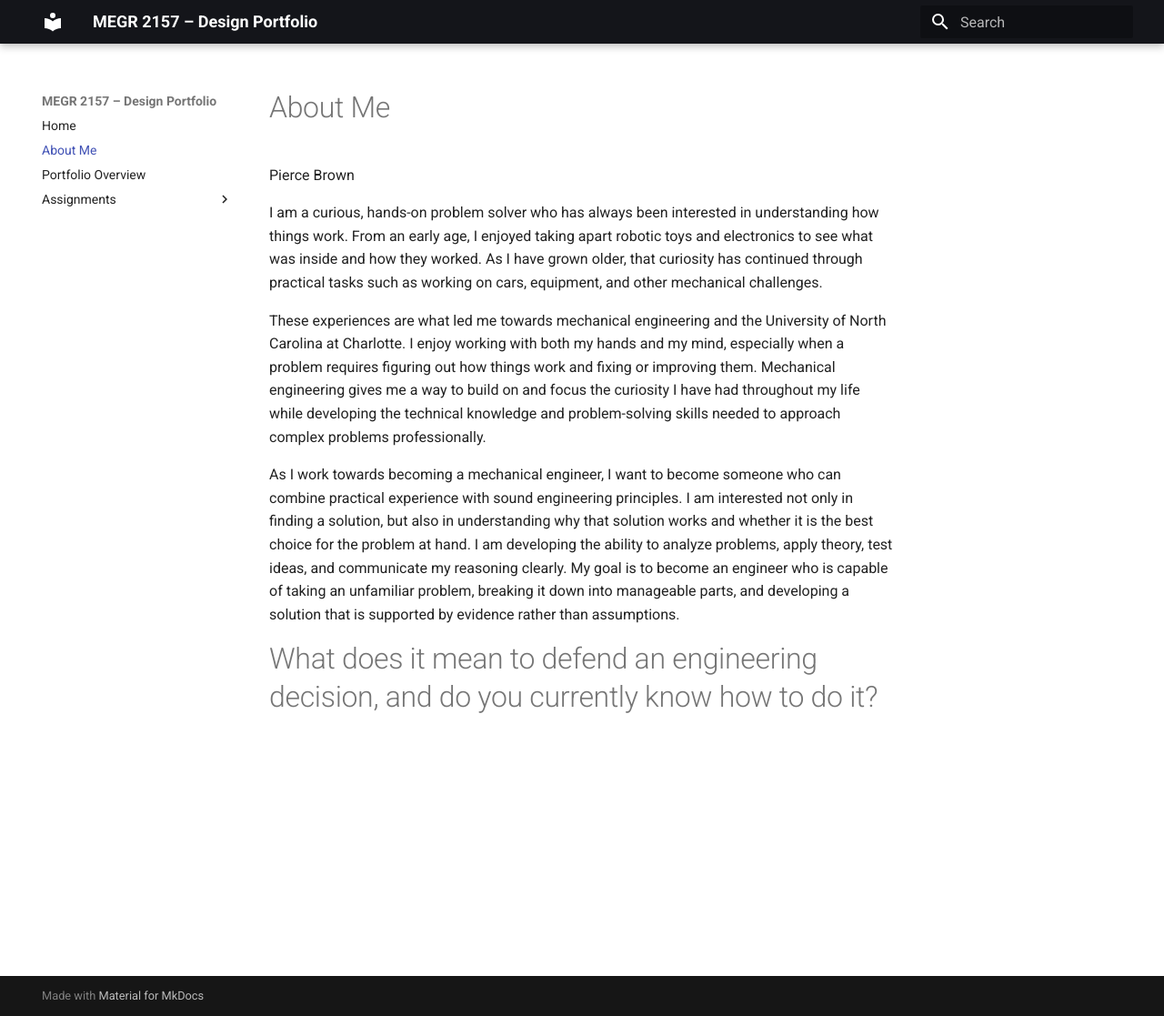
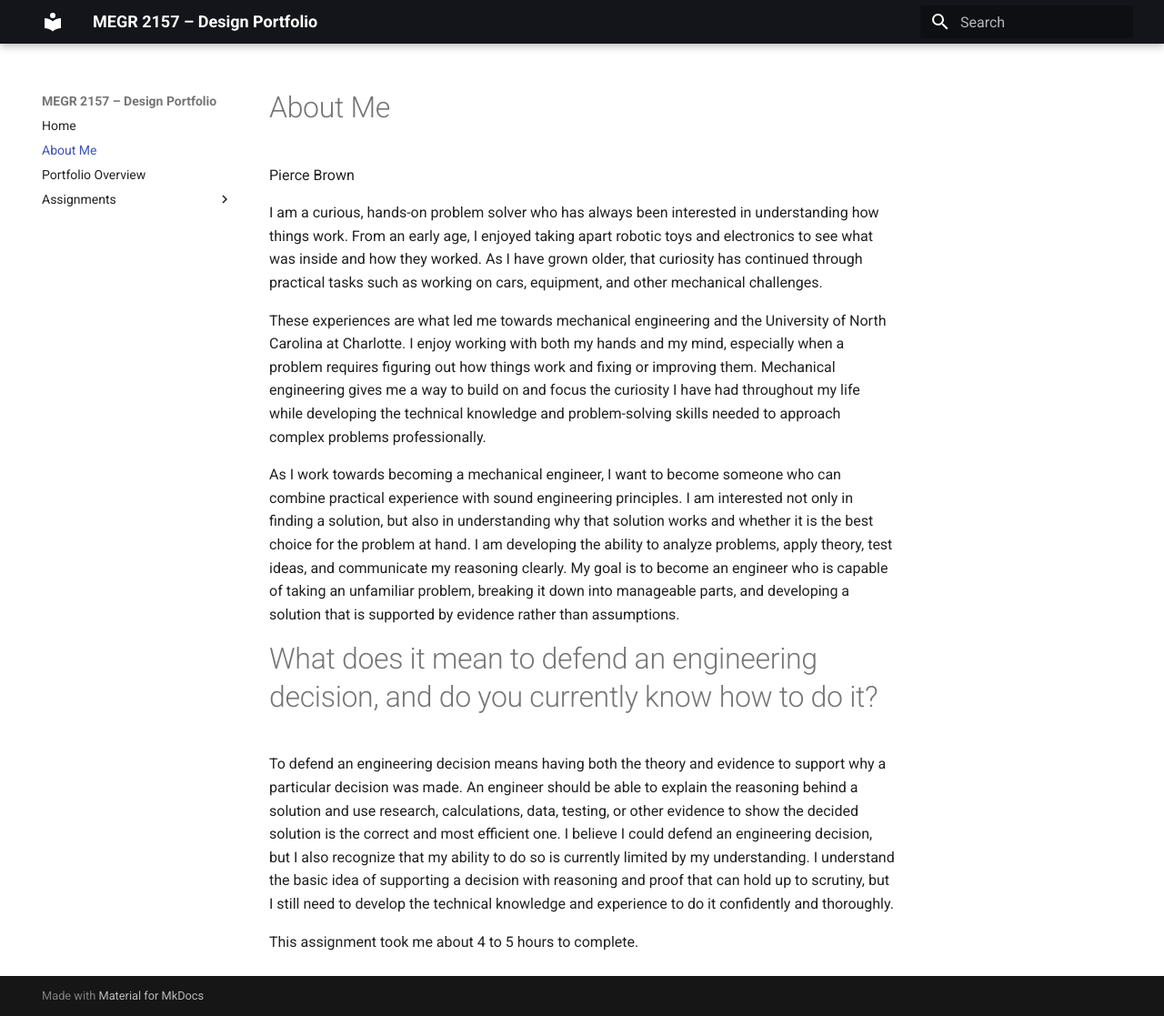
Before and after one commit to pbrown95-glitch/megr2157-portfolio, an MkDocs documentation site: the page built from docs/aboutme/index.md, in a window 1280 px wide and 1117 px high. Shown: the whole window at 91% size. Built offline with MkDocs 1.6.1 and Material for MkDocs 9.7.7, drawn with Linux system fonts in a browser that asks for light colours.

Commit message:
Update index.md

```diff
--- a/docs/aboutme/index.md
+++ b/docs/aboutme/index.md
@@ -9,3 +9,7 @@ These experiences are what led me towards mechanical engineering and the Univers
 As I work towards becoming a mechanical engineer, I want to become someone who can combine practical experience with sound engineering principles. I am interested not only in finding a solution, but also in understanding why that solution works and whether it is the best choice for the problem at hand. I am developing the ability to analyze problems, apply theory, test ideas, and communicate my reasoning clearly. My goal is to become an engineer who is capable of taking an unfamiliar problem, breaking it down into manageable parts, and developing a solution that is supported by evidence rather than assumptions.
 
 #What does it mean to defend an engineering decision, and do you currently know how to do it?
+
+To defend an engineering decision means having both the theory and evidence to support why a particular decision was made. An engineer should be able to explain the reasoning behind a solution and use research, calculations, data, testing, or other evidence to show the decided solution is the correct and most efficient one. I believe I could defend an engineering decision, but I also recognize that my ability to do so is currently limited by my understanding. I understand the basic idea of supporting a decision with reasoning and proof that can hold up to scrutiny, but I still need to develop the technical knowledge and experience to do it confidently and thoroughly.
+
+This assignment took me about 4 to 5 hours to complete.
```
